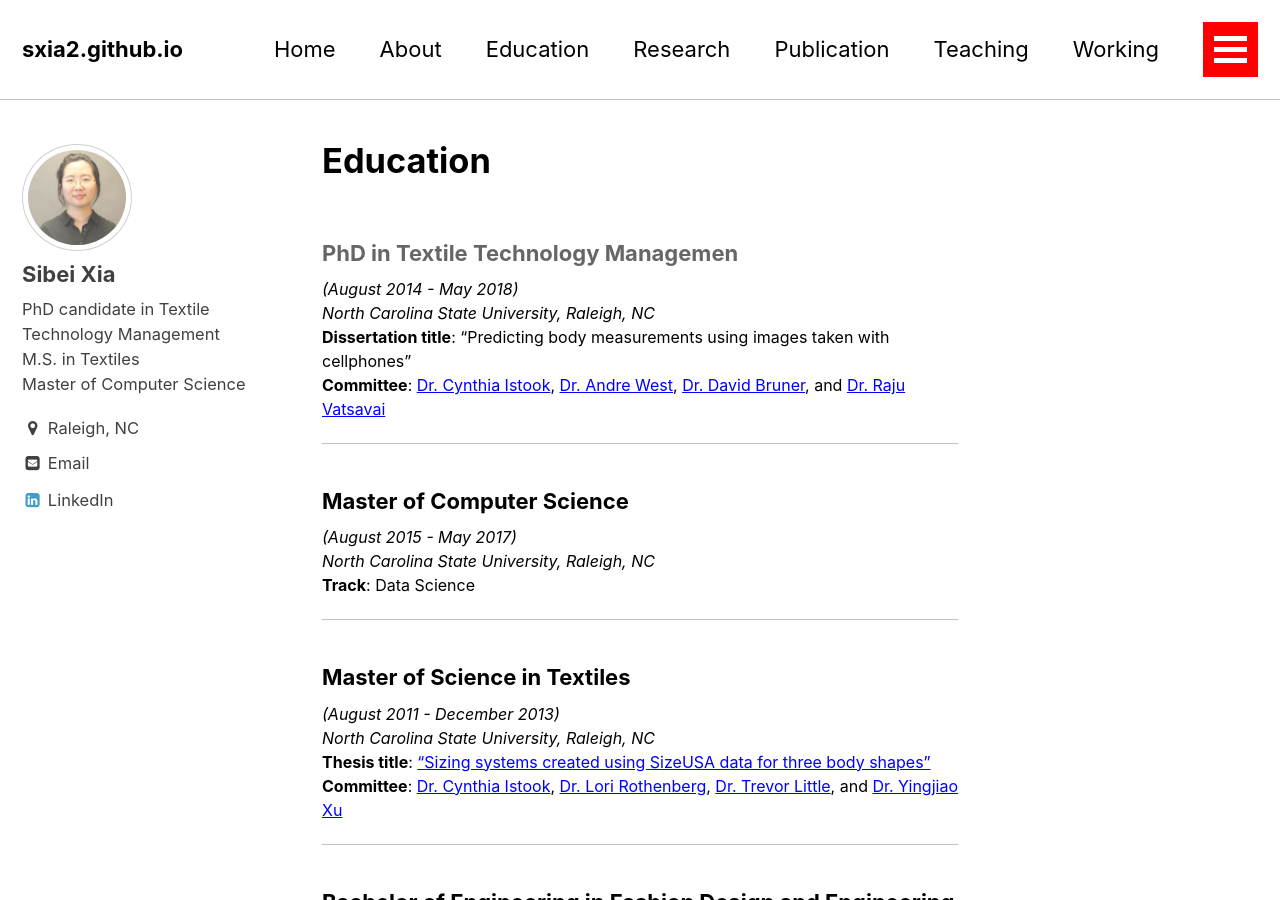
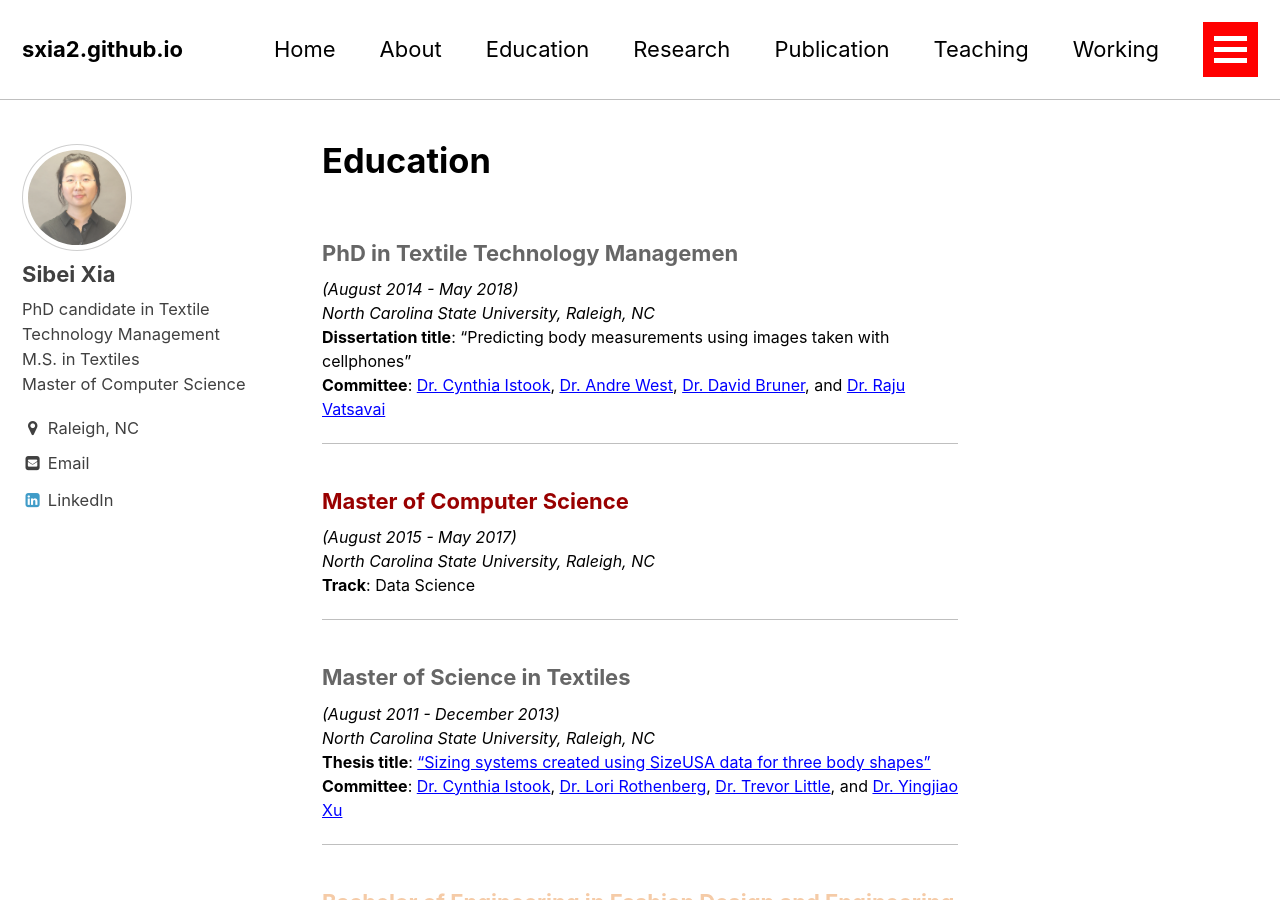
Before and after one commit to sxia2/sxia2.github.io, a Jekyll site: the page built from _pages/education.md, in a window 1280 px wide and 900 px high. Built offline with Jekyll 4.4.1, drawn with Linux system fonts in a browser that asks for light colours.

Commit message:
hex colors

```diff
--- a/_pages/education.md
+++ b/_pages/education.md
@@ -10,28 +10,28 @@ title: "Education"
 **Committee**: [Dr. Cynthia Istook](https://textiles.ncsu.edu/blog/team/cynthia-istook/), [Dr. Andre West](https://textiles.ncsu.edu/blog/team/andre-west/), [Dr. David Bruner](https://www.linkedin.com/in/david-bruner-b870938/), and [Dr. Raju Vatsavai](https://www.csc.ncsu.edu/people/rrvatsav)
 
 ---
-### Master of Computer Science
+### <span style="color:#990000">Master of Computer Science</span>
 *(August 2015 - May 2017)*
 *North Carolina State University, Raleigh, NC*
 **Track**: Data Science
 
 ---
 
-### Master of Science in Textiles
+### <span style="color:#666666">Master of Science in Textiles</span>
 *(August 2011 - December 2013)*
 *North Carolina State University, Raleigh, NC*
 **Thesis title**: [“Sizing systems created using SizeUSA data for three body shapes”](https://catalog.lib.ncsu.edu/record/NCSU3128934)
 **Committee**: [Dr. Cynthia Istook](https://textiles.ncsu.edu/blog/team/cynthia-istook/), [Dr. Lori Rothenberg](https://textiles.ncsu.edu/blog/team/lori-rothenberg/), [Dr. Trevor Little](https://textiles.ncsu.edu/blog/team/trevor-little/), and [Dr. Yingjiao Xu](https://textiles.ncsu.edu/blog/team/yingjiao-xu/)
 
 ---
-### Bachelor of Engineering in Fashion Design and Engineering
+### <span style="color:#F5CBA7">Bachelor of Engineering in Fashion Design and Engineering</span>
 *(September 2007 - July 2011)*
 *Donghua University, Shanghai, China*
 **Undergraduate thesis title**: “Design of cup inner shape based on breast forms”
 **Advisor**: Dr. Fang Fang
 
 ---
-### Minor in Japanese
+### <span style="color:#427E93">Minor in Japanese</span>
 *(September 2008 - July 2011)*
 *East China Normal University, Shanghai, China*
 
```
